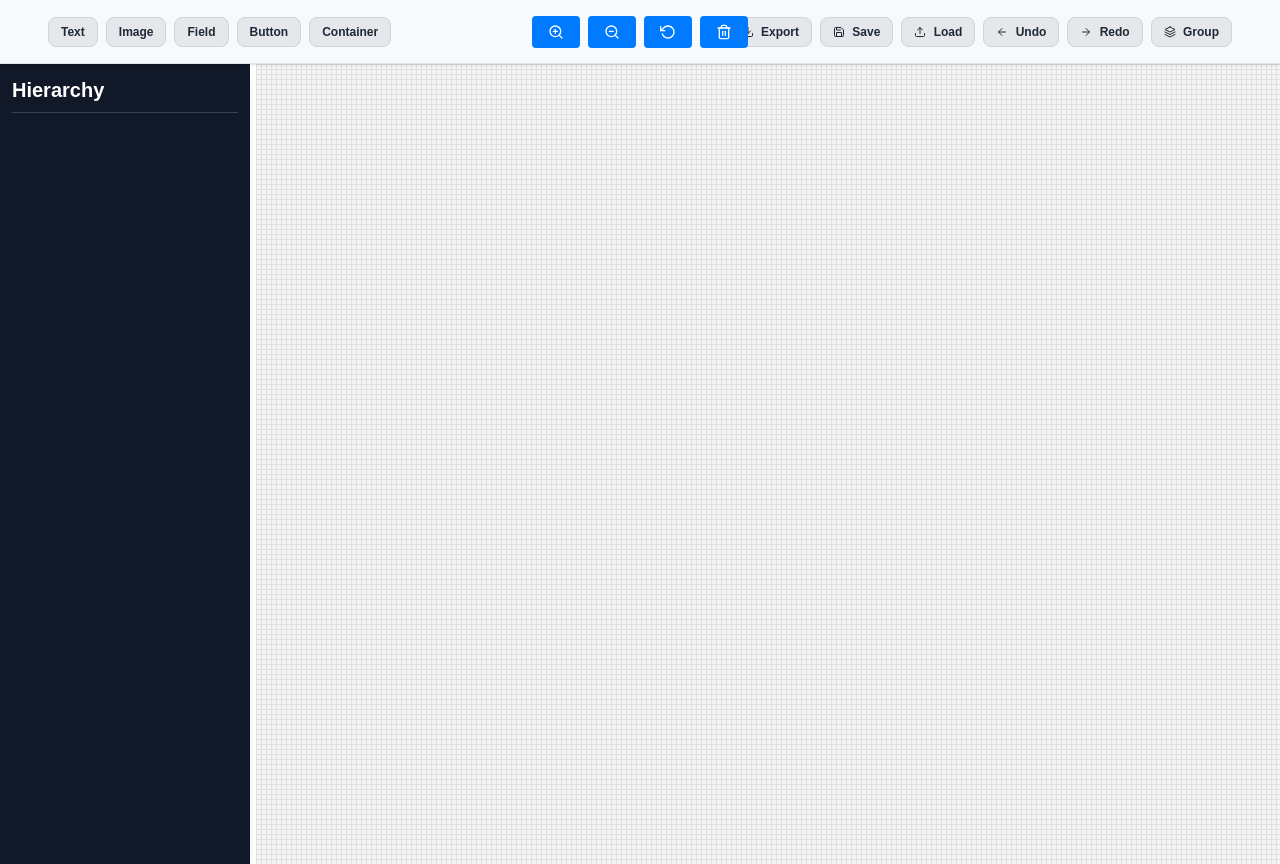
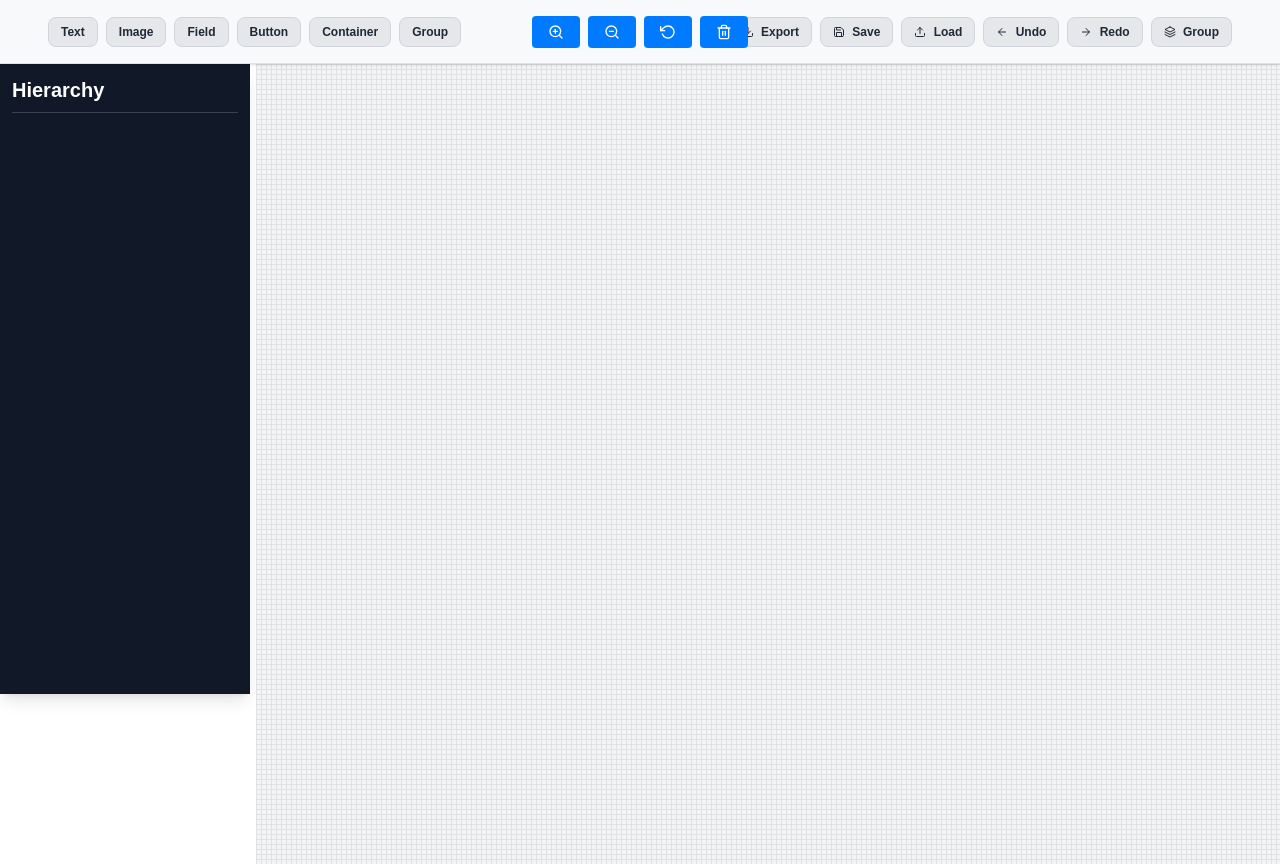
Before and after one commit to dagijosi/web-builder, a React (Create React App) app: page / in a window 1280 px wide. Built offline with nearby package versions, Linux system fonts and the light colour scheme.

Commit message:
group change

```diff
--- a/src/components/Canvas.js
+++ b/src/components/Canvas.js
@@ -5,12 +5,14 @@ import {
   updateElement,
   selectElement,
   deleteElement,
+  updateZoomLevel,
 } from "../features/elements/elementsSlice";
 import { FiZoomIn, FiZoomOut, FiRotateCcw, FiTrash2 } from "react-icons/fi"; // Updated icon for reset zoom
 
 const Canvas = () => {
   const elements = useSelector((state) => state.elements.elements);
   const selectedElementId = useSelector((state) => state.elements.selectedElementId);
+  const zoomLevel = useSelector((state) => state.elements.zoomlevel);
   const dispatch = useDispatch();
   const [zoom, setZoom] = useState(1);
   const gridSize = 1; // Reduced grid size
@@ -33,14 +35,19 @@ const Canvas = () => {
 
   const handleZoomIn = () => {
     setZoom((zoom) => Math.min(zoom + 0.1, 3)); // Max zoom level of 3
+    const zoomlevel=  zoom + 0.1
+    dispatch(updateZoomLevel(zoomlevel))
   };
 
   const handleZoomOut = () => {
     setZoom((zoom) => Math.max(zoom - 0.1, 0.5)); // Min zoom level of 0.5
+    const zoomlevel= zoom - 0.1
+    dispatch(updateZoomLevel(zoomlevel))
   };
 
   const handleResetZoom = () => {
     setZoom(1); // Reset zoom level to 1x
+    dispatch(updateZoomLevel(1))
   };
 
   const handleDelete = () => {
@@ -48,7 +55,7 @@ const Canvas = () => {
       dispatch(deleteElement(selectedElementId));
     }
   };
-
+console.log(zoom,zoomLevel)
   return (
     <div className="canvas bg-gray-100 relative w-full h-full ml-64 mt-16">
             {/* Zoom Controls */}
@@ -87,8 +94,8 @@ const Canvas = () => {
       <div style={{ transform: `scale(${zoom})`, transformOrigin: 'top left' }} className="relative">
         {elements.map((element) => {
           const style = {
-            width: element.width,
-            height: element.height,
+            width: `${element.width}px`,
+            height: `${element.height}px`,
             fontSize: `${element.fontSize}rem`,
             fontFamily: element.fontFamily,
             color: element.textColor,
@@ -110,7 +117,6 @@ const Canvas = () => {
             borderRadius: `${element.borderRadius}rem`,
             borderColor: element.borderColor,
             borderWidth: `${element.borderWidth}rem`,
-
           };
 
           return (
@@ -150,6 +156,9 @@ const Canvas = () => {
               {element.type === "container" && (
                 <div style={style}>{element.content}</div>
               )}
+              {element.type === "group" && (
+                <div style={style}>{element.content}</div>
+              )}
             </Rnd>
           );
         })}
--- a/src/components/HierarchyPanel.js
+++ b/src/components/HierarchyPanel.js
@@ -24,7 +24,7 @@ const HierarchyPanel = () => {
   };
 
   return (
-    <div className="fixed top-16 left-0 h-full bg-gray-900 text-white p-3 shadow-lg" style={{ width: "250px" }}>
+    <div className="fixed top-16 left-0 h-[630px] bg-gray-900 text-white p-3 shadow-lg overflow-auto" style={{ width: "250px" }}>
       <h2 className="text-xl font-semibold mb-4 border-b border-gray-700 pb-2">Hierarchy</h2>
       <ul className="space-y-1">
         {elements.map((element, index) => (
@@ -36,7 +36,7 @@ const HierarchyPanel = () => {
               className="flex items-center cursor-pointer hover:text-blue-400"
               onClick={() => handleSelect(element.id)}
             >
-              <span className="font-medium">{element.type}</span> - {element.content}
+              <span className="font-medium text-sm">{element.type}</span> - <span className="text-xs">{element.content}</span>
             </div>
             <div className="flex items-center space-x-1">
               <button
--- a/src/components/PropertiesPanel.js
+++ b/src/components/PropertiesPanel.js
@@ -218,6 +218,17 @@ const renderContainerProperties = (selectedElement, handleChange) => (
     />
   </>
 );
+const renderGroupProperties = (selectedElement, handleChange) => (
+  <>
+    <PropertyInput
+      label="Background Color"
+      name="backgroundColor"
+      value={selectedElement.backgroundColor || ""}
+      onChange={handleChange}
+      type="color"
+    />
+  </>
+);
 
 const PropertiesPanel = () => {
   const [isOpen, setIsOpen] = useState(true);
@@ -289,6 +300,8 @@ const PropertiesPanel = () => {
             renderFieldProperties(selectedElement, handleChange)}
           {selectedElement.type === "container" &&
             renderContainerProperties(selectedElement, handleChange)}
+          {selectedElement.type === "group" &&
+           renderGroupProperties(selectedElement, handleChange)}
           <button
             onClick={handleDelete}
             className="w-full bg-red-500 text-white rounded px-4 py-1.5 hover:bg-red-600 focus:outline-none text-sm"
--- a/src/components/Toolbar.js
+++ b/src/components/Toolbar.js
@@ -10,13 +10,14 @@ const Toolbar = () => {
   const dispatch = useDispatch();
   const elements = useSelector((state) => state.elements.elements);
   const selectedElementId = useSelector((state) => state.elements.selectedElementId);
+  const zoomLevel = useSelector((state) => state.elements.zoomlevel);
 
   const elementDefaults = {
     text: {
       content: 'Text',
       text: "Text",
-      x: 10,
-      y: 10,
+      x: 0,
+      y: 0,
       width: 100,
       height: 40,
       fontSize: '1.25rem',
@@ -25,8 +26,8 @@ const Toolbar = () => {
     image: {
       content: 'Image',
       text: "Image",
-      x: 20,
-      y: 20,
+      x: 0,
+      y: 0,
       width: 100,
       height: 40,
       src: 'https://via.placeholder.com/300',
@@ -34,8 +35,8 @@ const Toolbar = () => {
     field: {
       content: 'Field',
       text: "Field",
-      x: 30,
-      y: 30,
+      x: 0,
+      y: 0,
       width: 100,
       height: 40,
       placeholder: 'Enter text',
@@ -44,8 +45,8 @@ const Toolbar = () => {
       content: 'Button',
       text: "Button",
       textAlign: 'center',
-      x: 40,
-      y: 40,
+      x: 0,
+      y: 0,
       width: 100,
       height: 40,
       backgroundColor: '#007bff',
@@ -58,6 +59,14 @@ const Toolbar = () => {
       width: 1366,
       height: 768,
       backgroundColor: '#f0f0f0',
+    },
+    group: {
+      text: "Group",
+      x: 0,
+      y: 0,
+      width: 1366,
+      height: 150,
+      backgroundColor: '#ffffff'
     },
   };
 
@@ -72,7 +81,7 @@ const Toolbar = () => {
 
   const handleExport = async () => {
     try {
-      await exportProject(elements);
+      await exportProject(elements,zoomLevel);
       alert('Project exported successfully!');
     } catch (error) {
       console.error('Export Error:', error);
--- a/src/features/elements/elementsSlice.js
+++ b/src/features/elements/elementsSlice.js
@@ -5,6 +5,7 @@ const initialState = {
   selectedElementId: null,
   history: [],
   future: [],
+  zoomlevel: null,
 };
 
 const elementsSlice = createSlice({
@@ -84,8 +85,11 @@ const elementsSlice = createSlice({
       });
       state.future = [];
     },
+    updateZoomLevel: (state, action) => {
+      state.zoomlevel = action.payload;
+    },
   },
 });
 
-export const { addElement, updateElement, deleteElement, selectElement, moveElementUp, moveElementDown, loadProject, undo, redo, groupElements } = elementsSlice.actions;
+export const { addElement, updateElement, deleteElement, selectElement, moveElementUp, moveElementDown, loadProject, undo, redo, groupElements, updateZoomLevel } = elementsSlice.actions;
 export default elementsSlice.reducer;
--- a/src/utils/exportProject.js
+++ b/src/utils/exportProject.js
@@ -1,4 +1,4 @@
-export const exportProject = (elements) => {
+export const exportProject = (elements,zoomLevel) => {
   const laptopScreenWidth = 1366;
   const laptopScreenHeight = 768;
 
@@ -63,6 +63,8 @@ export const exportProject = (elements) => {
         return `<input type="text" value="${el.value}" placeholder="${el.placeholder}" style="${style}"/>`;
       case "image":
         return `<img src="${el.imageSrc}" alt="${el.content}" style="${style}"/>`;
+      case "group":
+        return `<div style="${style}"></div>`;
       default:
         return '';
     }
```
